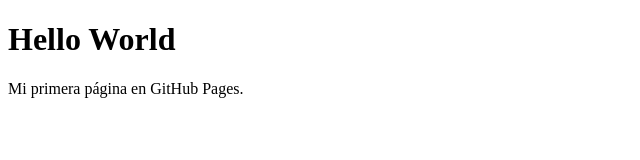
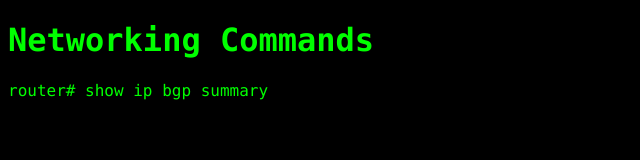
Before and after one commit to K1MBOGG/network-academy, a plain HTML site: page index.html in a window 1280 px wide. Shown: the whole page, without its empty margins (0-640 px from the left). Drawn offline with Linux system fonts and the light colour scheme.

Commit message:
Update index.html

```diff
--- a/index.html
+++ b/index.html
@@ -2,11 +2,19 @@
 <html lang="es">
 <head>
     <meta charset="UTF-8">
-    <title>Networ Academy</title>
+    <title>Network Academy</title>
+
+    <style>
+        body {
+            font-family: Consolas, Monaco, "Courier New", monospace;
+            background-color: black;
+            color: #00ff00;
+        }
+    </style>
 </head>
 
 <body>
-    <h1>Hello World</h1>
-    <p>Mi primera página en GitHub Pages.</p>
+    <h1>Networking Commands</h1>
+    <p>router# show ip bgp summary</p>
 </body>
 </html>
```
